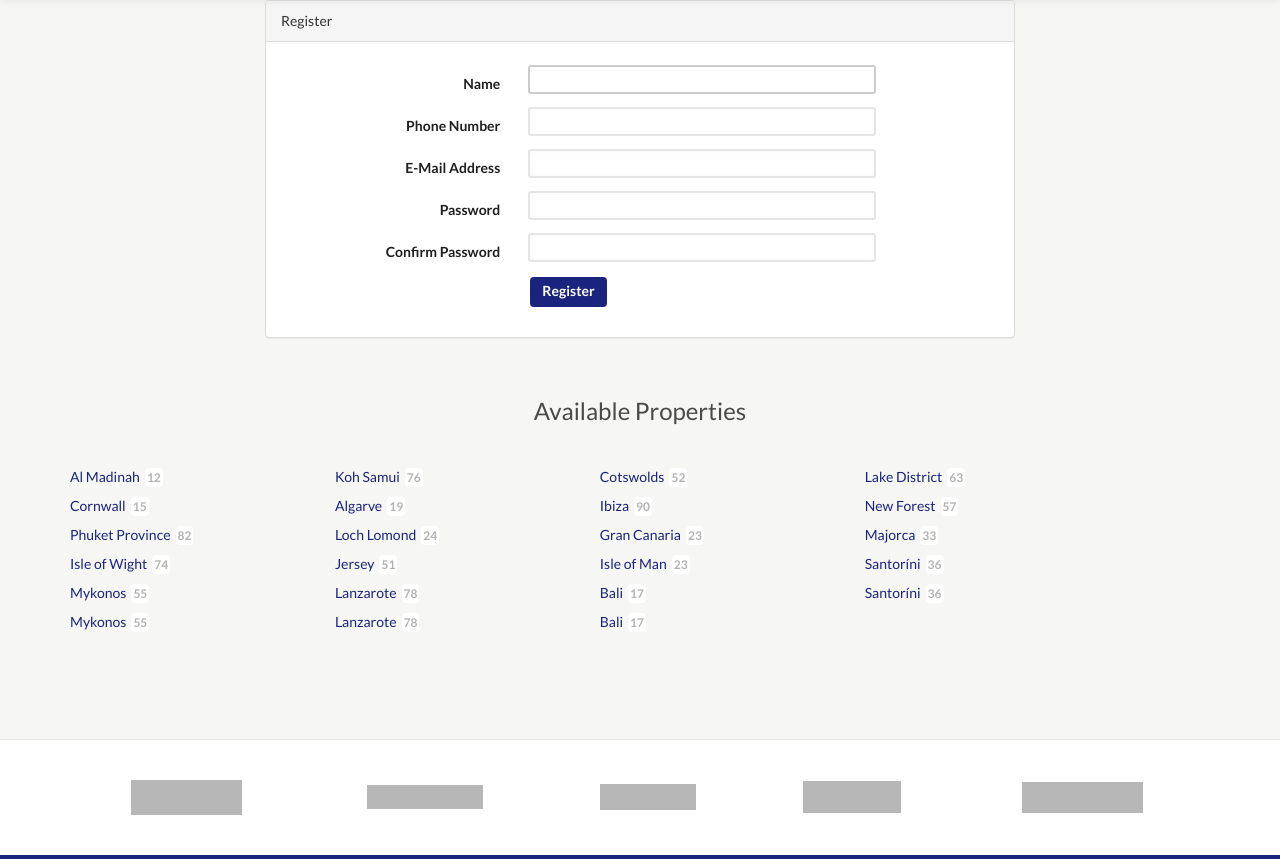
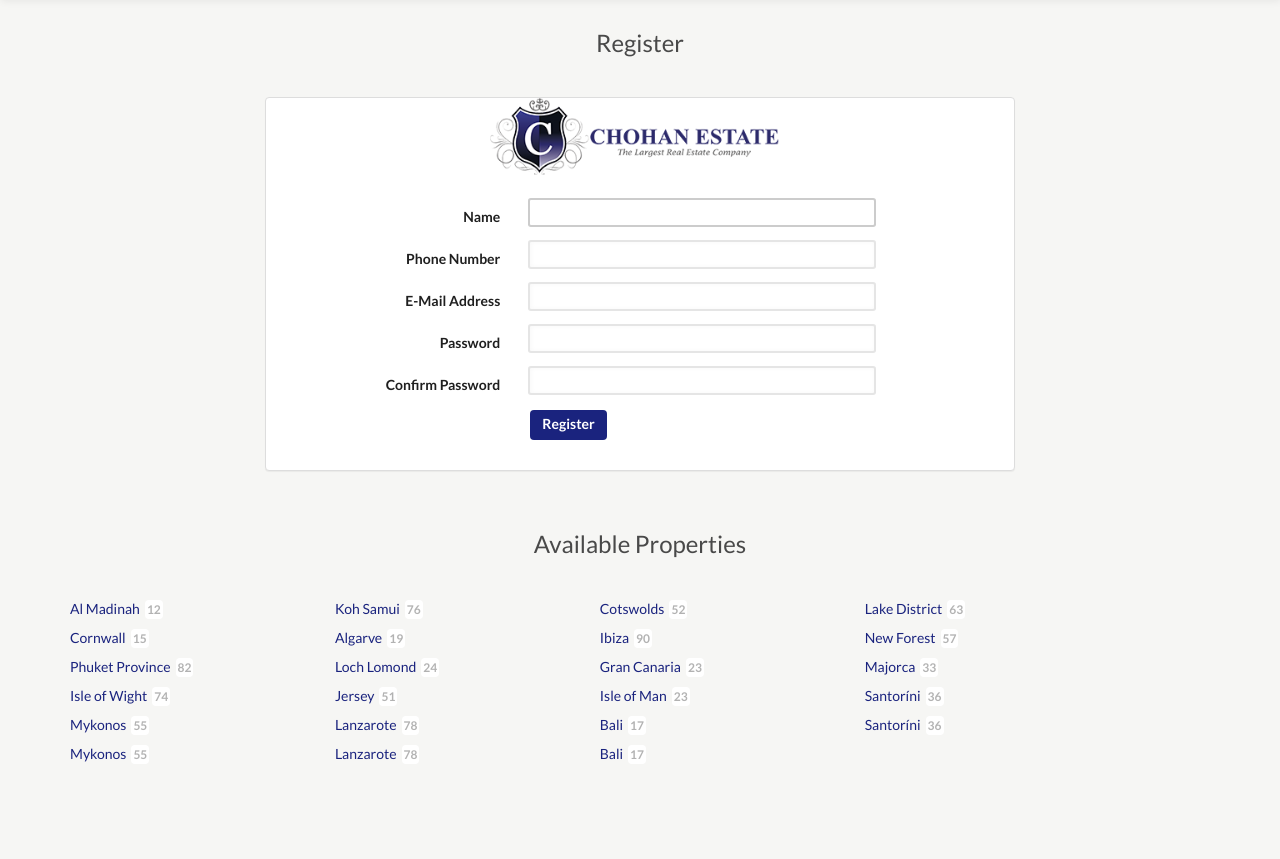
Before and after one commit to Meeranlabs-Group/doraKakera, a Laravel app: page /register in a window 1280 px wide. Shown: the part 143-1002 px from the top of the page. Run offline with Laravel 8, Linux system fonts and the light colour scheme; settings files or empty folders that the repository lacks are supplied; some libraries are stand-ins or nearby versions.

Commit message:
Few Changes

```diff
--- a/resources/views/auth/register.blade.php
+++ b/resources/views/auth/register.blade.php
@@ -1,12 +1,15 @@
 @include('include.head')
 
 @include('partials.navbar')
-
+<br>
 <div class="container">
+    <div class="title">
+        <h2 class="center">Register</h2>
+    </div>
     <div class="row">
         <div class="col-md-8 col-md-offset-2">
             <div class="panel panel-default">
-                <div class="panel-heading">Register</div>
+                <div class="center"><img width="40%"  src="/assets/img/logo.png"/></div>
 
                 <div class="panel-body">
                     <form class="form-horizontal" method="POST" action="{{ route('register') }}">
```
Also changed, not shown: resources/views/auth/login.blade.php (+14 -4 lines), resources/views/partials/search.blade.php (+6 -6 lines).
